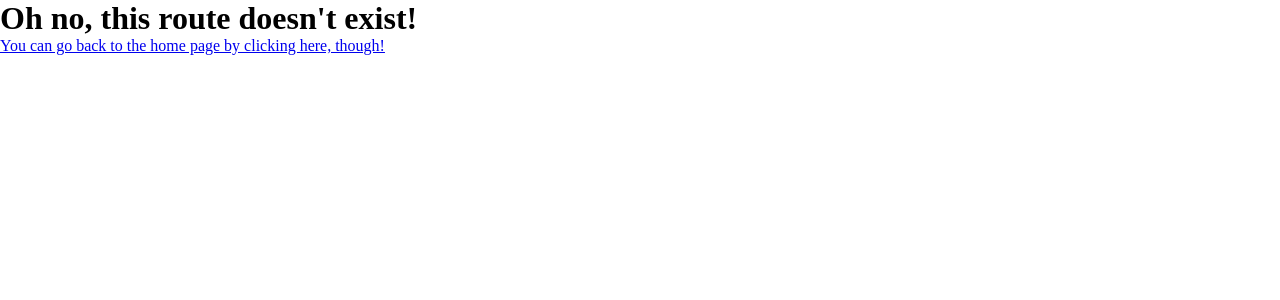
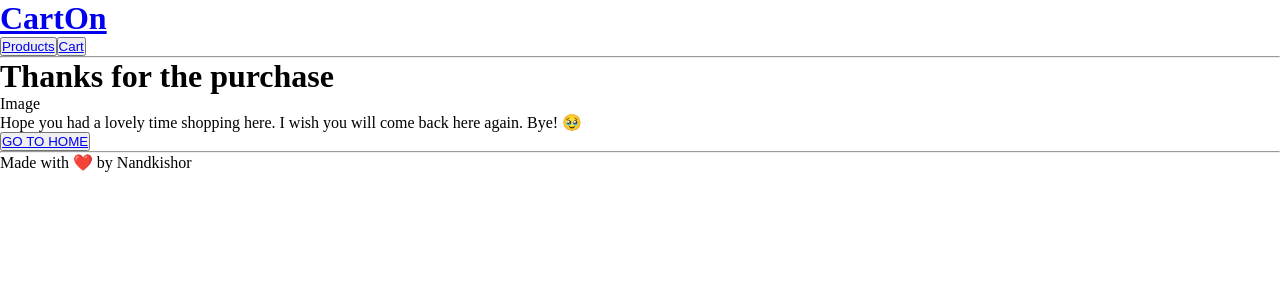
Before and after one commit to NandkishorJadoun/cart-on, a React (Vite) app: page /checkout in a window 1280 px wide. Shown: the top 300 px of the page. Built offline with nearby package versions, Linux system fonts and the light colour scheme; no server answers.

Commit message:
feat: add components and paths to routes

```diff
--- a/src/App.jsx
+++ b/src/App.jsx
@@ -1,13 +1,32 @@
+import { Outlet, Link } from "react-router-dom";
+import useFetch from "./hooks/useFetch";
+import { useState } from "react";
+
 function App() {
+  const [products, error, loading] = useFetch();
+  const [cartItems, setCartItems] = useState([]);
+
   return (
     <>
       <header>
-        <h1>Carton</h1>
+        <h1>
+          <Link to={"/"}>CartOn</Link>
+        </h1>
         <nav>
-          <button>Products</button>
-          <button>Cart</button>
+          <button>
+            <Link to={"/products"}>Products</Link>
+          </button>
+          <button>
+            <Link to={"/cart"}>Cart</Link>
+          </button>
         </nav>
       </header>
+      <hr />
+      <Outlet
+        context={[cartItems, setCartItems, products, error, loading]}
+      ></Outlet>
+      <hr />
+      <footer>Made with ❤️ by Nandkishor</footer>
     </>
   );
 }
--- /dev/null
+++ b/src/components/Cart/Cart.jsx
@@ -0,0 +1,20 @@
+import { useOutletContext } from "react-router-dom";
+import EmptyCart from "../EmptyCart/EmptyCart";
+import CartSummary from "../CartSummary/CartSummary";
+
+function Cart() {
+  const [cartItems, setCartItems] = useOutletContext();
+
+  return (
+    <div>
+      <h1>Shopping bag</h1>
+      {cartItems.length > 0 ? (
+        <CartSummary cartItems={cartItems} setCartItems={setCartItems} />
+      ) : (
+        <EmptyCart />
+      )}
+    </div>
+  );
+}
+
+export default Cart;
--- /dev/null
+++ b/src/components/CheckOut/CheckOut.jsx
@@ -0,0 +1,19 @@
+import { Link } from "react-router-dom";
+
+function CheckOut() {
+  return (
+    <div>
+      <h1>Thanks for the purchase</h1>
+      <p>Image</p>
+      <p>
+        Hope you had a lovely time shopping here. I wish you will come back here
+        again. Bye! 🥹
+      </p>
+      <button>
+        <Link to={"/"}>GO TO HOME</Link>
+      </button>
+    </div>
+  );
+}
+
+export default CheckOut;
--- /dev/null
+++ b/src/components/Home/Home.jsx
@@ -0,0 +1,20 @@
+import { Link } from "react-router-dom";
+
+function Home() {
+  return (
+    <>
+      <img src="#" alt="" />
+      <h2>Welcome to CartOn</h2>
+      <p>
+        This is a fake store which has items fetched through the fake store api.
+        This site isn't real. This is just a filler text for the landing page of
+        this project.
+      </p>
+      <button>
+        <Link to={"/products"}>START SHOPPING</Link>
+      </button>
+    </>
+  );
+}
+
+export default Home;
--- /dev/null
+++ b/src/components/Products/Products.jsx
@@ -0,0 +1,25 @@
+import { useOutletContext } from "react-router-dom";
+import ProductCard from "../ProductCard/ProductCard";
+
+function Products() {
+  const [cartItems, setCartItems, products, error, loading] =
+    useOutletContext();
+
+  if (loading) return <p>Loading...</p>;
+  if (error) return <p>A network error was encountered</p>;
+
+  return (
+    <main>
+      {products.map((product) => (
+        <ProductCard
+          key={product.id}
+          cartItems={cartItems}
+          setCartItems={setCartItems}
+          {...product}
+        />
+      ))}
+    </main>
+  );
+}
+
+export default Products;
--- a/src/routes.jsx
+++ b/src/routes.jsx
@@ -1,11 +1,20 @@
 import App from "./App";
 import ErrorPage from "./components/ErrorPage/ErrorPage";
-
+import Home from "./components/Home/Home";
+import Products from "./components/Products/Products";
+import Cart from "./components/Cart/Cart";
+import CheckOut from "./components/CheckOut/CheckOut";
 const routes = [
   {
     path: "/",
     element: <App />,
     errorElement: <ErrorPage />,
+    children: [
+      { index: true, element: <Home /> },
+      { path: "/products", element: <Products /> },
+      { path: "/cart", element: <Cart /> },
+      { path: "/checkout", element: <CheckOut /> },
+    ],
   },
 ];
 
```
